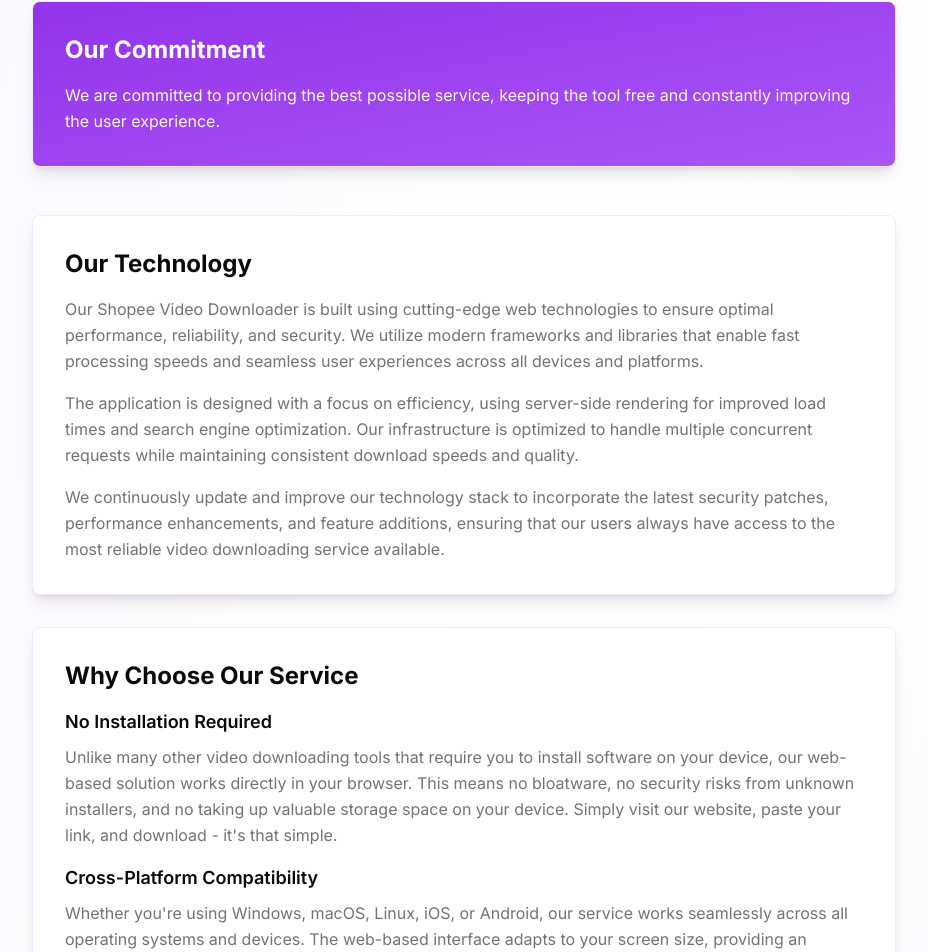
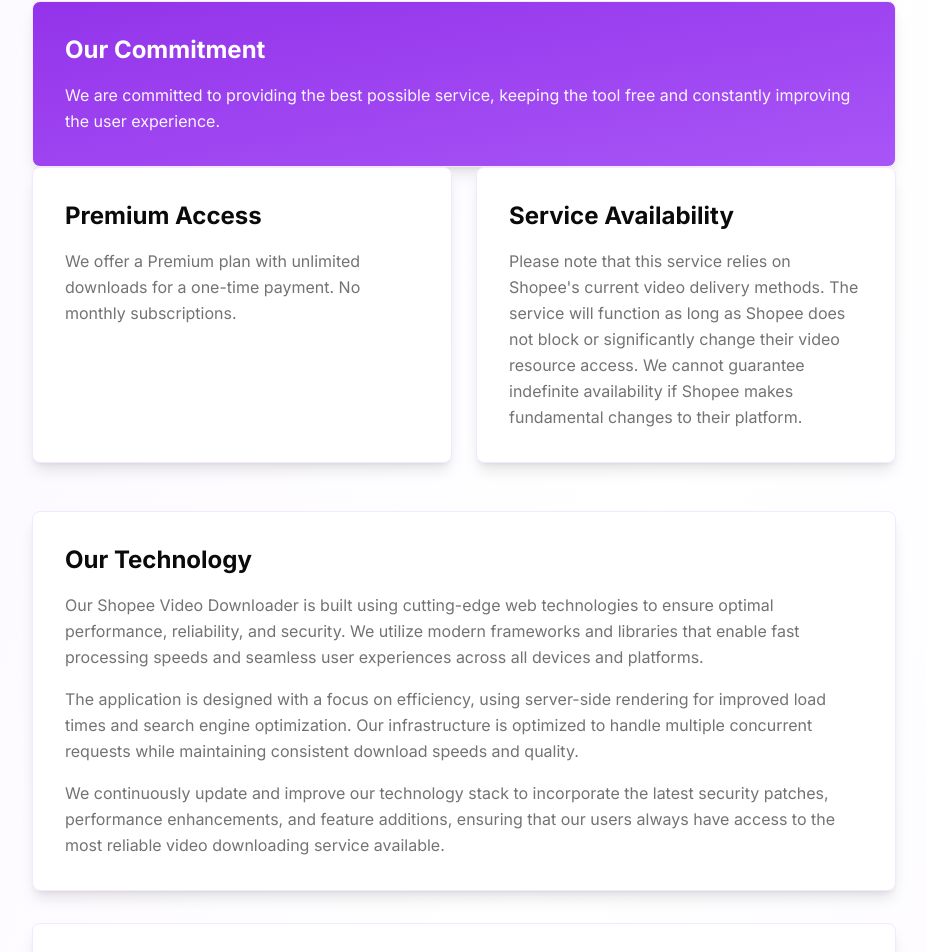
Before and after one commit to betiol/shopee-video-downloader, a Next.js app: page /en/about in a window 1280 px wide. Shown: the part 845-1797 px from the top of the page, without its empty margins (176-1103 px from the left). Built offline with nearby package versions, Linux system fonts and the light colour scheme; no server answers.

Commit message:
feat: adding pages

```diff
--- a/app/[locale]/about/page.tsx
+++ b/app/[locale]/about/page.tsx
@@ -129,6 +129,31 @@
             </p>
           </CardContent>
         </Card>
+
+        {/* Payment & Disclaimer */}
+        <div className="grid md:grid-cols-2 gap-6 mb-8">
+          <Card className="border-purple-100 shadow-lg bg-white">
+            <CardContent className="p-8">
+              <h2 className="text-2xl font-bold mb-4 text-foreground">
+                {t("payment.title")}
+              </h2>
+              <p className="text-muted-foreground leading-relaxed">
+                {t("payment.description")}
+              </p>
+            </CardContent>
+          </Card>
+
+          <Card className="border-purple-100 shadow-lg bg-white">
+            <CardContent className="p-8">
+              <h2 className="text-2xl font-bold mb-4 text-foreground">
+                {t("serviceDisclaimer.title")}
+              </h2>
+              <p className="text-muted-foreground leading-relaxed">
+                {t("serviceDisclaimer.description")}
+              </p>
+            </CardContent>
+          </Card>
+        </div>
 
         {/* Additional Content Sections */}
         <div className="mt-12 space-y-8">
--- a/app/[locale]/privacy/page.tsx
+++ b/app/[locale]/privacy/page.tsx
@@ -117,6 +117,10 @@
                   <span className="text-primary mt-1">•</span>
                   <p className="text-muted-foreground">{t("thirdParty.item3")}</p>
                 </li>
+                <li className="flex gap-3">
+                  <span className="text-primary mt-1">•</span>
+                  <p className="text-muted-foreground">{t("thirdParty.item4")}</p>
+                </li>
               </ul>
             </CardContent>
           </Card>
--- a/app/[locale]/terms/page.tsx
+++ b/app/[locale]/terms/page.tsx
@@ -141,6 +141,16 @@
               <p className="text-purple-50">{t("contact.description")}</p>
             </CardContent>
           </Card>
+
+          {/* Availability */}
+          <Card className="border-purple-100 shadow-lg">
+            <CardContent className="p-8">
+              <h2 className="text-2xl font-bold mb-4 text-foreground">
+                {t("availability.title")}
+              </h2>
+              <p className="text-muted-foreground">{t("availability.description")}</p>
+            </CardContent>
+          </Card>
         </div>
       </div>
       <Footer />
--- a/messages/en.json
+++ b/messages/en.json
@@ -139,6 +139,14 @@
     "commitment": {
       "title": "Our Commitment",
       "description": "We are committed to providing the best possible service, keeping the tool free and constantly improving the user experience."
+    },
+    "payment": {
+      "title": "Premium Access",
+      "description": "We offer a Premium plan with unlimited downloads for a one-time payment. No monthly subscriptions."
+    },
+    "serviceDisclaimer": {
+      "title": "Service Availability",
+      "description": "Please note that this service relies on Shopee's current video delivery methods. The service will function as long as Shopee does not block or significantly change their video resource access. We cannot guarantee indefinite availability if Shopee makes fundamental changes to their platform."
     }
   },
   "contactPage": {
@@ -181,7 +189,8 @@
       "description": "We use the following third-party services:",
       "item1": "Google Analytics - for traffic analysis",
       "item2": "Google AdSense - to display ads",
-      "item3": "Google Tag Manager - to manage marketing tags"
+      "item3": "Google Tag Manager - to manage marketing tags",
+      "item4": "Stripe - for secure payment processing"
     },
     "rights": {
       "title": "5. Your Rights",
@@ -231,6 +240,10 @@
     "contact": {
       "title": "7. Contact",
       "description": "For questions about these terms, contact: contact@shopeevideodownloader.com"
+    },
+    "availability": {
+      "title": "8. Service Availability",
+      "description": "The functionality of this app depends on external factors, specifically Shopee's platform. The app will function until or unless Shopee blocks the resource or changes their system in a way that prevents downloading. We do not guarantee that the service will work indefinitely."
     }
   },
   "upgradeModal": {
--- a/messages/pt.json
+++ b/messages/pt.json
@@ -139,6 +139,14 @@
     "commitment": {
       "title": "Nosso Compromisso",
       "description": "Estamos comprometidos em fornecer o melhor serviço possível, mantendo a ferramenta gratuita e constantemente melhorando a experiência do usuário."
+    },
+    "payment": {
+      "title": "Acesso Premium",
+      "description": "Oferecemos um plano Premium com downloads ilimitados por um pagamento único. Sem assinaturas mensais."
+    },
+    "serviceDisclaimer": {
+      "title": "Disponibilidade do Serviço",
+      "description": "Observe que este serviço depende dos métodos atuais de entrega de vídeo da Shopee. O serviço funcionará enquanto a Shopee não bloquear ou alterar significativamente o acesso aos recursos de vídeo. Não podemos garantir disponibilidade indefinida se a Shopee fizer alterações fundamentais em sua plataforma."
     }
   },
   "contactPage": {
@@ -181,7 +189,8 @@
       "description": "Utilizamos os seguintes serviços de terceiros:",
       "item1": "Google Analytics - para análise de tráfego",
       "item2": "Google AdSense - para exibir anúncios",
-      "item3": "Google Tag Manager - para gerenciar tags de marketing"
+      "item3": "Google Tag Manager - para gerenciar tags de marketing",
+      "item4": "Stripe - para processamento seguro de pagamentos"
     },
     "rights": {
       "title": "5. Seus Direitos",
@@ -231,6 +240,10 @@
     "contact": {
       "title": "7. Contato",
       "description": "Para questões sobre estes termos, entre em contato: contato@shopeevideodownloader.com"
+    },
+    "availability": {
+      "title": "8. Disponibilidade do Serviço",
+      "description": "A funcionalidade deste aplicativo depende de fatores externos, especificamente da plataforma Shopee. O aplicativo funcionará até ou a menos que a Shopee bloqueie o recurso ou altere seu sistema de uma forma que impeça o download. Não garantimos que o serviço funcionará indefinidamente."
     }
   },
   "upgradeModal": {
```
